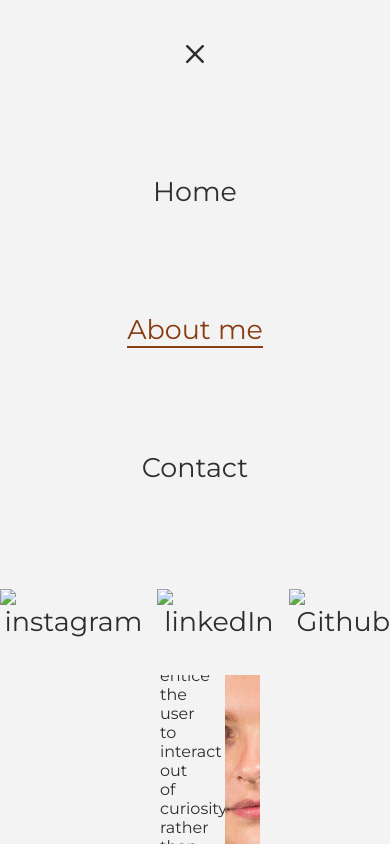
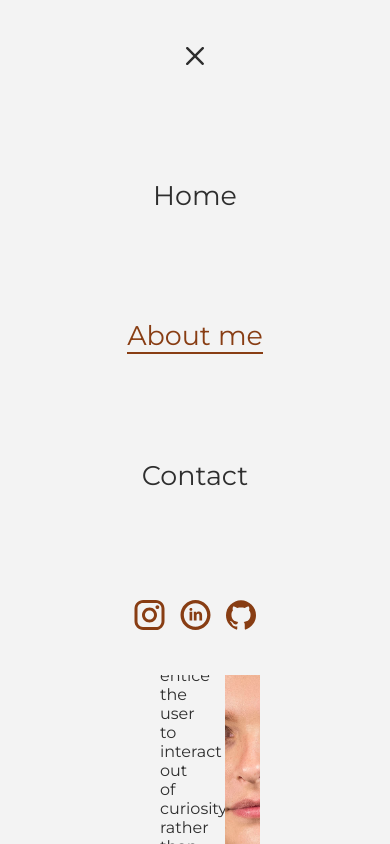
Before and after one commit to IngerMarie99/Portfolio, a plain HTML site: page Front-end/about-me/index.html in a window 390 px wide. Both pictures are taken after a click on the picture 342 px from the left and 76 px from the top of the page. Shown: the top 844 px of the page. Drawn offline with nearby package versions, Linux system fonts and the light colour scheme; no server answers.

Commit message:
changes to mobile header

```diff
--- a/Front-end/about-me/index.html
+++ b/Front-end/about-me/index.html
@@ -35,9 +35,9 @@
                 <li><a href="/about-me" class="underlineMenu">About me</a></li>
                 <li><a href="/contact">Contact</a></li>
                 <div class="socialMedia">
-                    <li><a href="https://www.instagram.com/gunderhuset_produksjon/" target="_blank" rel="noreferrer noopener"><img src="./assets/icons/instagram.svg" alt="instagram"></a></li>
-                    <li><a href="https://www.linkedin.com/in/inger-marie-gunderhuset/" target="_blank" rel="noreferrer noopener"><img src="./assets/icons/linkedin.svg" alt="linkedIn"></a></li>
-                    <li><a href="https://github.com/IngerMarie99" target="_blank" rel="noreferrer noopener"><img src="./assets/icons/github.svg" alt="Github"></a></li>
+                    <li><a href="https://www.instagram.com/gunderhuset_produksjon/" target="_blank" rel="noreferrer noopener"><img src="../assets/icons/instagram.svg" alt="instagram"></a></li>
+                    <li><a href="https://www.linkedin.com/in/inger-marie-gunderhuset/" target="_blank" rel="noreferrer noopener"><img src="../assets/icons/linkedin.svg" alt="linkedIn"></a></li>
+                    <li><a href="https://github.com/IngerMarie99" target="_blank" rel="noreferrer noopener"><img src="../assets/icons/github.svg" alt="Github"></a></li>
                 </div>
             </ul>
         </nav>
```
Also changed, not shown: Front-end/contact/index.html (+3 -3 lines), Front-end/projects/index.html (+3 -3 lines).
